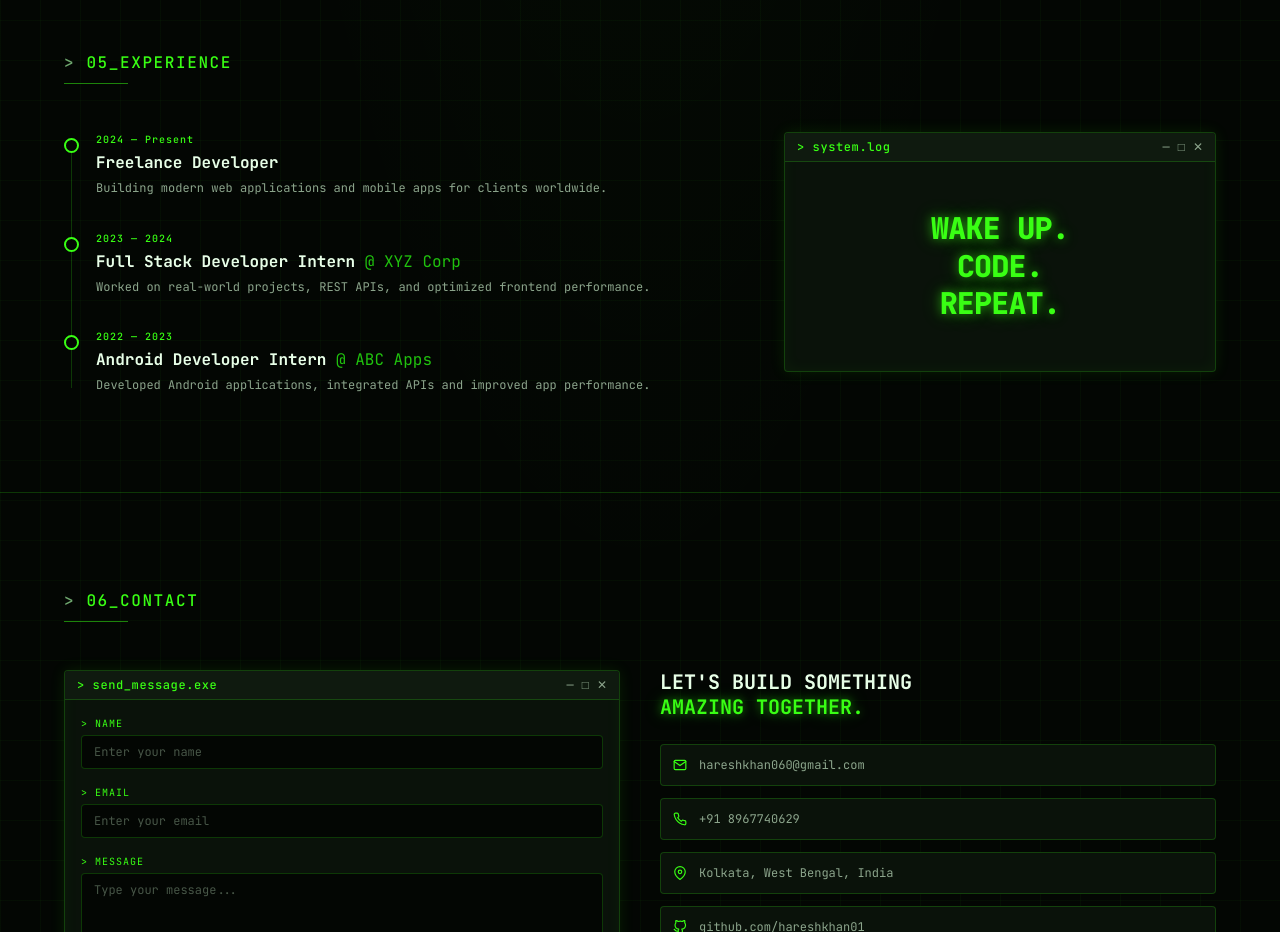
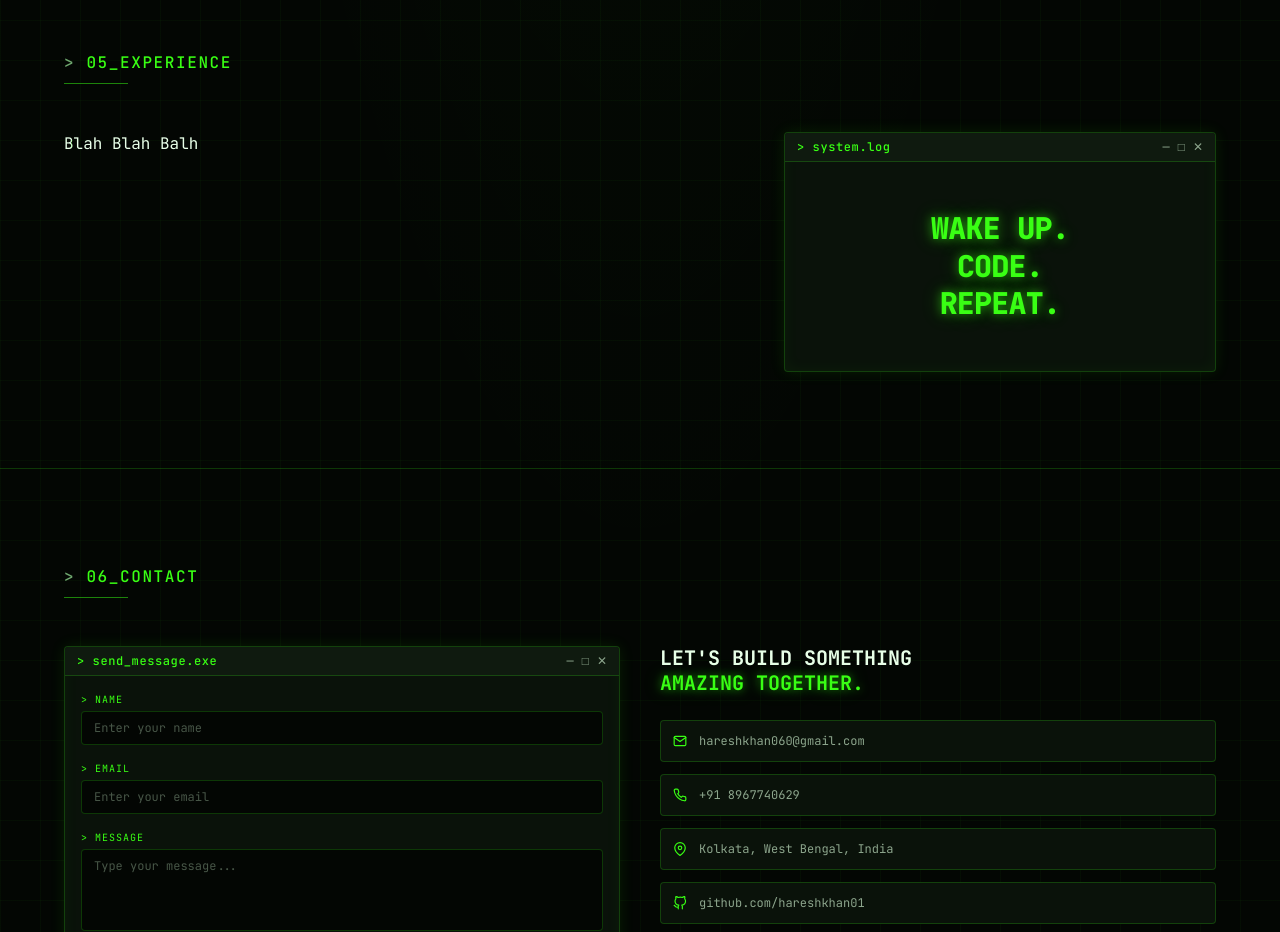
Before and after one commit to hareshkhan01/my-portfolio, a React (Vite) app: page / in a window 1280 px wide. Shown: the part 2460-3392 px from the top of the page. Built offline with nearby package versions, Linux system fonts and the light colour scheme.

Commit message:
Safe Commit

```diff
--- a/src/components/Experience.jsx
+++ b/src/components/Experience.jsx
@@ -13,7 +13,7 @@ const Experience = () => {
             <div className="relative">
               <div className="absolute left-[7px] top-2 bottom-2 w-px bg-matrix-border" />
               <div className="space-y-8">
-                {experience.map((item, index) => (
+                {/* {experience.map((item, index) => (
                   <motion.div
                     key={index}
                     initial={{ opacity: 0, x: -20 }}
@@ -32,7 +32,8 @@ const Experience = () => {
                       <p className="text-[11px] md:text-xs text-matrix-text-muted mt-1 leading-relaxed">{item.description}</p>
                     </div>
                   </motion.div>
-                ))}
+                ))} */}
+                <p>Blah Blah Balh</p>
               </div>
             </div>
           </div>
```
Also changed, not shown: 1 other file (tests, documents, lock files or other folders).
